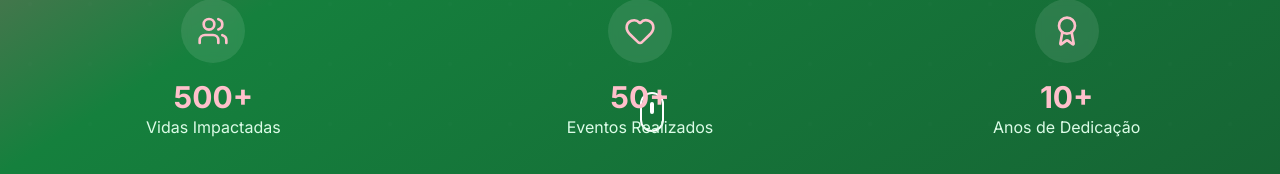
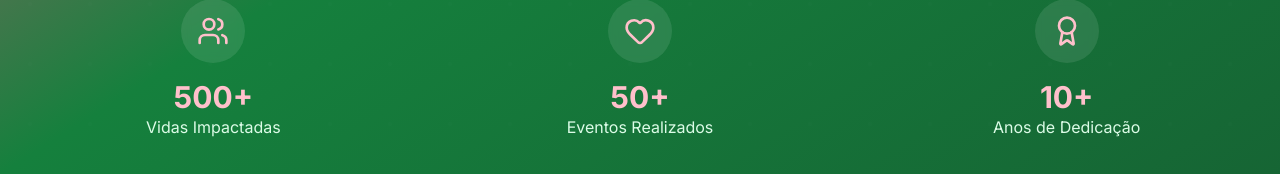
Before and after one commit to Devgusta5/Instituto-Amar, a React (Vite) app: page / in a window 1280 px wide. Shown: the part 626-800 px from the top of the page. Built offline with nearby package versions, Linux system fonts and the light colour scheme.

Commit message:
Exclusão do icone pulsande te scroll da herosection

```diff
--- a/src/components/home/HeroSection.jsx
+++ b/src/components/home/HeroSection.jsx
@@ -63,14 +63,8 @@ const HeroSection = () => {
         </div>
       </div>
 
-      {/* Scroll Indicator */}
-      <div className="absolute bottom-8 left-1/2 transform -translate-x-1/2 animate-bounce hidden sm:block">
-        <div className="w-6 h-10 border-2 border-white rounded-full flex justify-center">
-          <div className="w-1 h-3 bg-white rounded-full mt-2 animate-pulse"></div>
-        </div>
-      </div>
-    </section>
-  )
+      </section>
+    )
 }
 
 export default HeroSection
```
